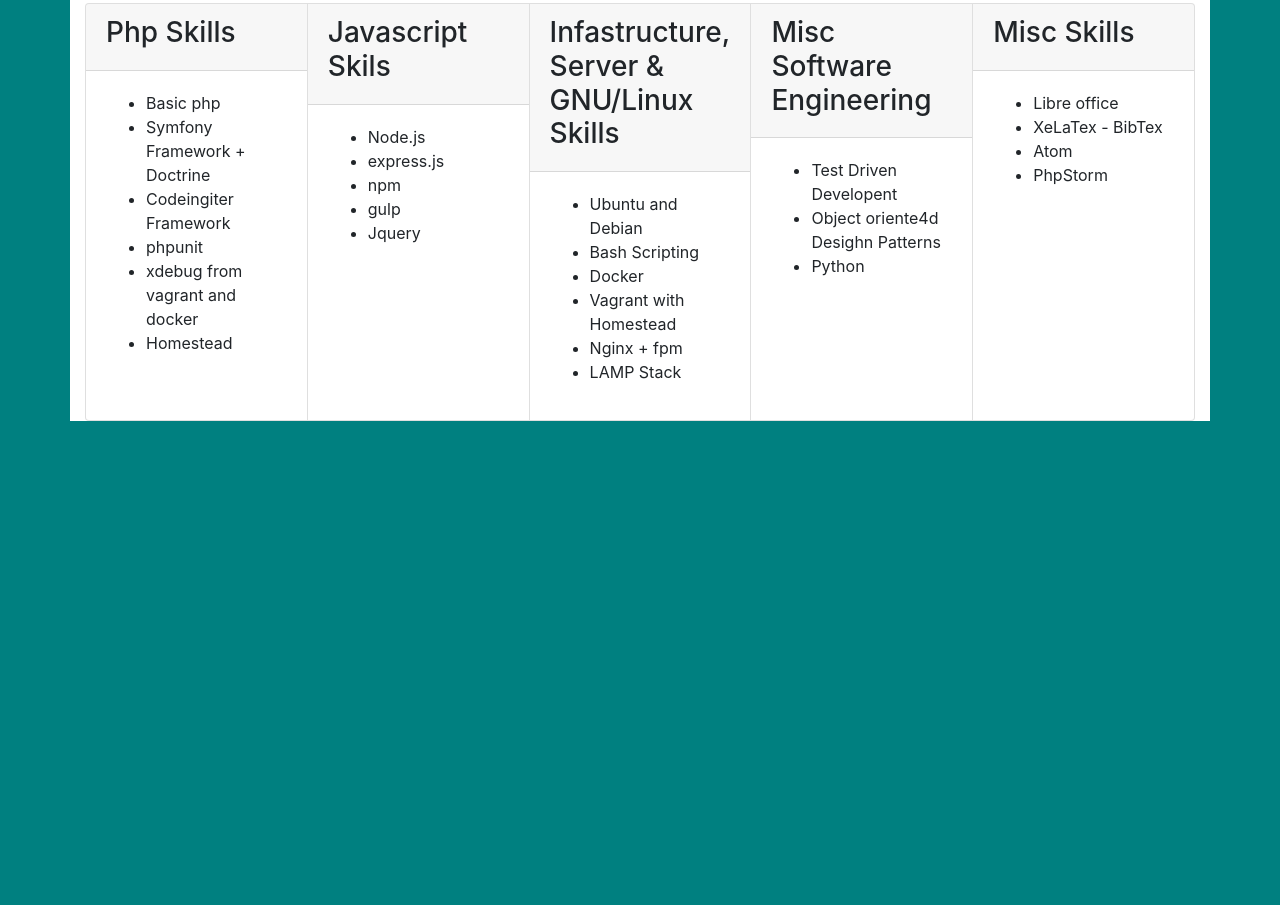
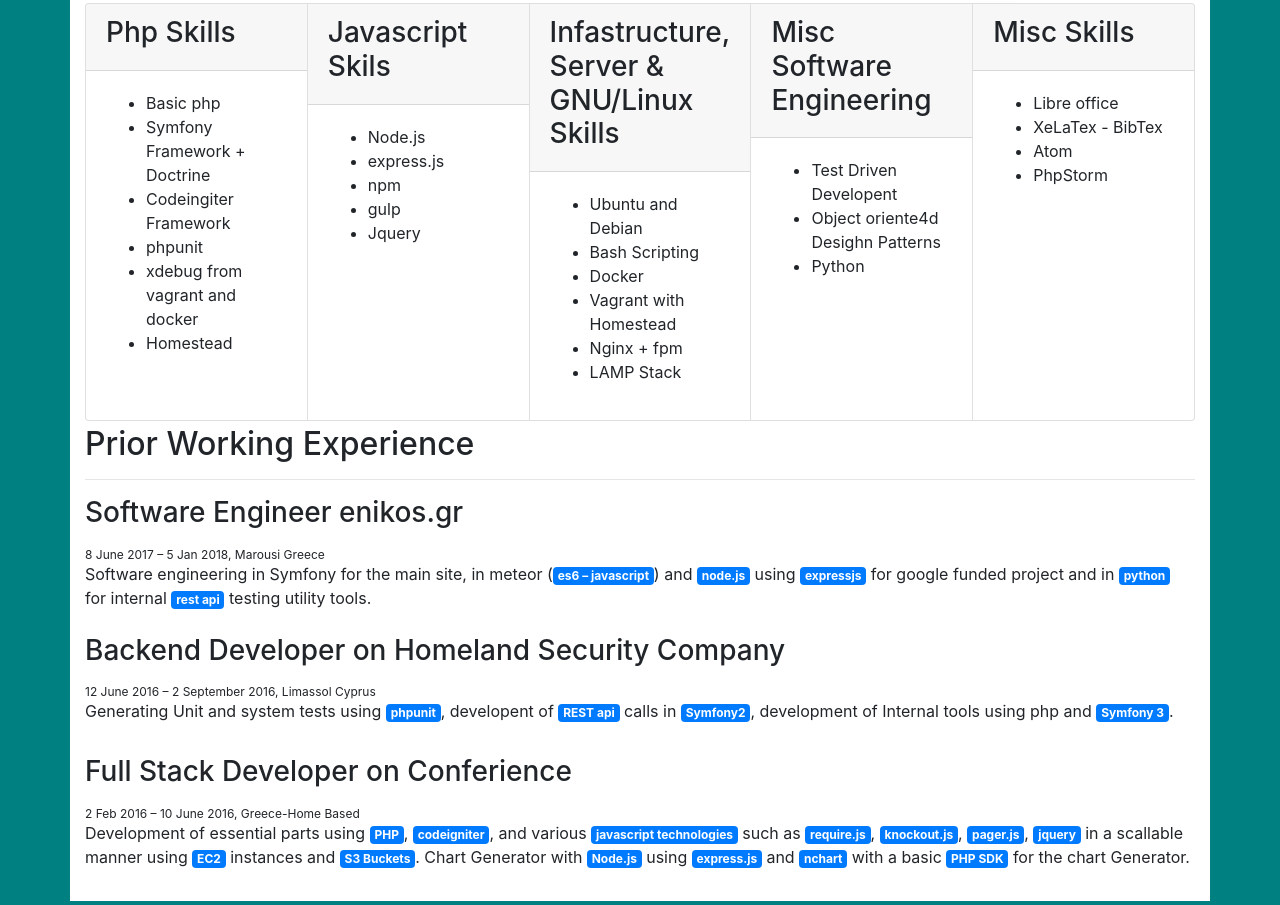
Before and after one commit to pc-magas/pc-magas.github.io, a plain HTML site: page index.html in a window 1280 px wide. Shown: the part 1212-2117 px from the top of the page. Before the commit the page ends 1637 px from the top, so only its background shows below. Drawn offline with nearby package versions, Linux system fonts and the light colour scheme.

Commit message:
Add Extra Info

```diff
--- a/index.html
+++ b/index.html
@@ -151,6 +151,28 @@
       </div>
     </article>
   </section>
+
+  <section class="mt-1 mb-1">
+    <h2>Prior Working Experience</h2>
+    <hr>
+    <div class="row">
+    <article class="col-12 mb-2">
+      <h3>Software Engineer enikos.gr</h3>
+      <sub>8 June 2017 – 5 Jan 2018, Marousi Greece</sub>
+      <p>Software engineering in Symfony for the main site, in meteor (<span class="badge badge-primary">es6 – javascript</span>) and <span class="badge badge-primary">node.js</span> using <span class="badge badge-primary">expressjs</span> for google funded project and in <span class="badge badge-primary">python</span> for internal <span class="badge badge-primary">rest api</span> testing utility tools. </p>
+    </article>
+    <article class="col-12 mb-3">
+      <h3>Backend Developer on Homeland Security Company</h3>
+      <sub>12 June 2016 – 2 September 2016, Limassol Cyprus</sub>
+      <p>Generating Unit and system tests using <span class="badge badge-primary">phpunit</span>, developent of <span class="badge badge-primary"> REST api</span> calls in <span class="badge badge-primary">Symfony2</span>, development of Internal tools using php and <span class="badge badge-primary">Symfony 3</span>.</p>
+    </article>
+    <article class="col-12 mb-3">
+      <h3>Full Stack Developer on Conferience</h3>
+      <sub>2 Feb 2016 – 10 June 2016, Greece-Home Based</sub>
+      <p>Development of essential parts using <span class="badge badge-primary">PHP</span>, <span class="badge badge-primary">codeigniter</span>, and various <span class="badge badge-primary">javascript technologies</span> such as <span class="badge badge-primary">require.js</span>, <span class="badge badge-primary">knockout.js</span>, <span class="badge badge-primary">pager.js</span>, <span class="badge badge-primary">jquery</span> in a scallable manner using <span class="badge badge-primary">EC2</span> instances and <span class="badge badge-primary">S3 Buckets</span>.  Chart Generator with <span class="badge badge-primary">Node.js</span> using <span class="badge badge-primary">express.js</span> and <span class="badge badge-primary">nchart</span> with a basic <span class="badge badge-primary">PHP SDK</span> for the chart Generator.</p>
+    </article>
+    </div>
+  </section>
 </main>
 </body>
 </html>
```
